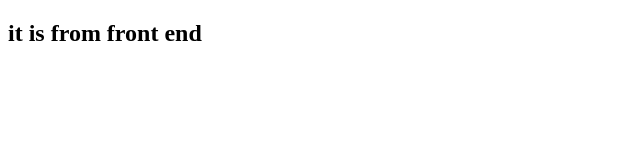
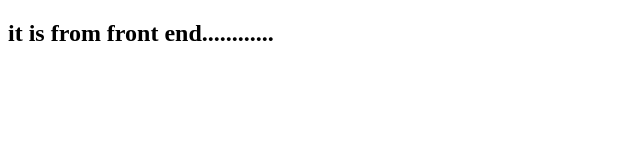
Before and after one commit to Sathish372005s/repost1, a plain HTML site: page index.html in a window 1280 px wide. Shown: the full height of the page, 0-640 px from the left. Drawn offline with Linux system fonts and the light colour scheme.

Commit message:
Update index.html

```diff
--- a/index.html
+++ b/index.html
@@ -6,6 +6,6 @@
     <title>Document</title>
 </head>
 <body>
-    <h2>it is from front end</h2>
+    <h2>it is from front end............</h2>
 </body>
 </html>
```
